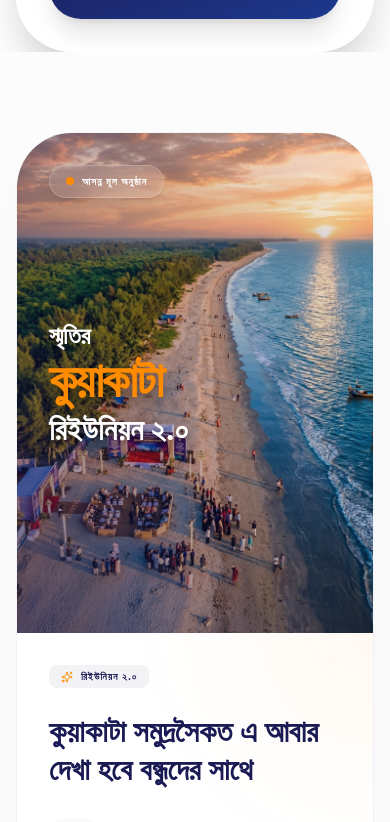
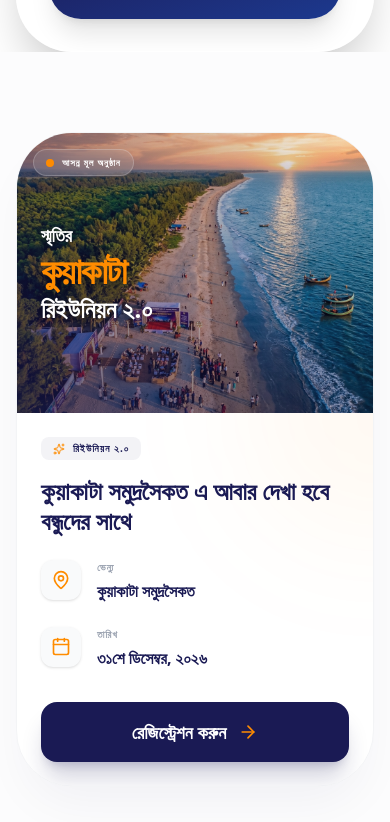
Before and after one commit to EasinArafatDeveloper/ns-reunion-2022, a Next.js app: page / in a window 390 px wide. Shown: the part 1000-1822 px from the top of the page. Built offline with nearby package versions, Linux system fonts and the light colour scheme; no server answers; the database is empty.

Commit message:
style: Optimize featured event cover image, typography overlay, and padding sizes for a highly polished mobile responsive design

```diff
--- a/src/components/sections/FeaturedEvent.tsx
+++ b/src/components/sections/FeaturedEvent.tsx
@@ -46,40 +46,40 @@ const FeaturedEvent = () => {
           <div className="grid grid-cols-1 lg:grid-cols-12 gap-0">
 
             {/* Left Side: Cover Image with Text Overlay */}
-            <div className="lg:col-span-5 relative h-[400px] lg:h-auto min-h-[500px] group">
+            <div className="lg:col-span-5 relative h-[280px] sm:h-[350px] lg:h-auto lg:min-h-[500px] group overflow-hidden">
               <img
                 src={data.image || '/reunion_kuakata_cover.png'}
                 alt="Featured Event"
                 className="absolute inset-0 w-full h-full object-cover group-hover:scale-105 transition-transform duration-1000"
               />
-              <div className="absolute inset-0 bg-gradient-to-tr from-primary/60 via-primary/20 to-transparent" />
+              <div className="absolute inset-0 bg-gradient-to-tr from-primary/70 via-primary/30 to-transparent" />
 
               {/* Reference Style Text Overlay */}
-              <div className="absolute inset-0 flex flex-col items-start justify-center p-8 md:p-12 select-none">
+              <div className="absolute inset-0 flex flex-col items-start justify-center p-6 sm:p-8 lg:p-12 select-none">
                 <motion.div
                   initial={{ opacity: 0, x: -30 }}
                   whileInView={{ opacity: 1, x: 0 }}
                   viewport={{ once: true }}
                   className="space-y-0"
                 >
-                  <p className="text-white text-2xl md:text-4xl font-black drop-shadow-[0_4px_4px_rgba(0,0,0,0.5)] mb-1">
+                  <p className="text-white text-lg sm:text-2xl lg:text-4xl font-black drop-shadow-[0_3px_3px_rgba(0,0,0,0.5)] mb-1">
                     {language === 'bn' ? 'স্মৃতির' : 'Memories of'}
                   </p>
-                  <h3 className="text-secondary text-5xl md:text-7xl font-black drop-shadow-[0_8px_8px_rgba(0,0,0,0.5)] uppercase tracking-tighter leading-none mb-2">
+                  <h3 className="text-secondary text-4xl sm:text-5xl lg:text-7xl font-black drop-shadow-[0_6px_6px_rgba(0,0,0,0.5)] uppercase tracking-tighter leading-none mb-1 lg:mb-2">
                     {language === 'bn' ? (data.location_bn.split(' ')[0]) : (data.location_en.split(' ')[0])}
                   </h3>
                   <div className="flex justify-end w-full">
-                    <p className="text-white text-3xl md:text-5xl font-black drop-shadow-[0_4px_4px_rgba(0,0,0,0.5)]">
+                    <p className="text-white text-2xl sm:text-3xl lg:text-5xl font-black drop-shadow-[0_3px_3px_rgba(0,0,0,0.5)]">
                       {language === 'bn' ? data.title_bn : data.title_en}
                     </p>
                   </div>
                 </motion.div>
               </div>
 
-              <div className="absolute top-8 left-8">
-                <div className="px-4 py-2 bg-white/10 backdrop-blur-md border border-white/20 rounded-full flex items-center gap-2 shadow-lg">
+              <div className="absolute top-4 left-4 sm:top-6 sm:left-6 lg:top-8 lg:left-8">
+                <div className="px-3 py-1.5 sm:px-4 sm:py-2 bg-white/10 backdrop-blur-md border border-white/20 rounded-full flex items-center gap-2 shadow-lg">
                   <div className="w-2 h-2 bg-secondary rounded-full animate-pulse" />
-                  <span className="text-[10px] font-black text-white uppercase tracking-widest">
+                  <span className="text-[9px] sm:text-[10px] font-black text-white uppercase tracking-widest">
                     {language === 'bn' ? 'আসন্ন মূল অনুষ্ঠান' : 'Upcoming Main Event'}
                   </span>
                 </div>
@@ -87,45 +87,45 @@ const FeaturedEvent = () => {
             </div>
 
             {/* Right Side: Content */}
-            <div className="lg:col-span-7 p-8 md:p-12 lg:p-16 flex flex-col justify-center relative overflow-hidden">
+            <div className="lg:col-span-7 p-6 sm:p-10 lg:p-16 flex flex-col justify-center relative overflow-hidden">
               <div className="absolute top-0 right-0 w-64 h-64 bg-secondary/5 rounded-full -mr-32 -mt-32 blur-3xl" />
 
               <div className="relative">
-                <div className="inline-flex items-center gap-2 px-3 py-1 bg-primary/5 rounded-lg text-primary font-black text-[10px] tracking-widest uppercase mb-6">
+                <div className="inline-flex items-center gap-2 px-3 py-1 bg-primary/5 rounded-lg text-primary font-black text-[10px] tracking-widest uppercase mb-4 lg:mb-6">
                   <Sparkles className="w-3 h-3 text-secondary" />
                   {language === 'bn' ? data.title_bn : data.title_en}
                 </div>
 
-                <h2 className="text-3xl md:text-5xl font-black text-primary mb-8 leading-tight">
+                <h2 className="text-2xl sm:text-3xl lg:text-5xl font-black text-primary mb-6 lg:mb-8 leading-tight">
                   {language === 'bn'
                     ? `${data.location_bn} এ আবার দেখা হবে বন্ধুদের সাথে`
                     : `Meeting friends again at the shores of ${data.location_en}`}
                 </h2>
 
-                <div className="grid grid-cols-1 md:grid-cols-2 gap-8 mb-12">
+                <div className="grid grid-cols-1 sm:grid-cols-2 gap-6 sm:gap-8 mb-8 lg:mb-12">
                   <div className="flex items-start gap-4 group">
-                    <div className="w-12 h-12 bg-gray-50 rounded-2xl flex items-center justify-center text-secondary group-hover:bg-secondary group-hover:text-white transition-all shadow-sm">
-                      <MapPin className="w-6 h-6" />
+                    <div className="w-10 h-10 sm:w-12 sm:h-12 bg-gray-50 rounded-xl sm:rounded-2xl flex items-center justify-center text-secondary group-hover:bg-secondary group-hover:text-white transition-all shadow-sm">
+                      <MapPin className="w-5 h-5 sm:w-6 sm:h-6" />
                     </div>
                     <div>
                       <p className="text-[10px] font-black text-gray-400 uppercase tracking-widest mb-1">
                         {language === 'bn' ? 'ভেন্যু' : 'Location'}
                       </p>
-                      <p className="text-lg font-bold text-primary">
+                      <p className="text-base sm:text-lg font-bold text-primary">
                         {language === 'bn' ? data.location_bn : data.location_en}
                       </p>
                     </div>
                   </div>
 
                   <div className="flex items-start gap-4 group">
-                    <div className="w-12 h-12 bg-gray-50 rounded-2xl flex items-center justify-center text-secondary group-hover:bg-secondary group-hover:text-white transition-all shadow-sm">
-                      <Calendar className="w-6 h-6" />
+                    <div className="w-10 h-10 sm:w-12 sm:h-12 bg-gray-50 rounded-xl sm:rounded-2xl flex items-center justify-center text-secondary group-hover:bg-secondary group-hover:text-white transition-all shadow-sm">
+                      <Calendar className="w-5 h-5 sm:w-6 sm:h-6" />
                     </div>
                     <div>
                       <p className="text-[10px] font-black text-gray-400 uppercase tracking-widest mb-1">
                         {language === 'bn' ? 'তারিখ' : 'Date'}
                       </p>
-                      <p className="text-lg font-bold text-primary">
+                      <p className="text-base sm:text-lg font-bold text-primary">
                         {language === 'bn' ? data.date_bn : data.date_en}
                       </p>
                     </div>
@@ -135,16 +135,14 @@ const FeaturedEvent = () => {
                 <div className="flex flex-col sm:flex-row items-center gap-6">
                   <Link href="/register" className="w-full sm:w-auto">
                     <motion.button
-                      whileHover={{ scale: 1.05, x: 5 }}
-                      whileTap={{ scale: 0.95 }}
-                      className="px-10 py-5 bg-primary text-white rounded-2xl font-black text-xl shadow-xl shadow-primary/20 flex items-center justify-center gap-3 w-full"
+                      whileHover={{ scale: 1.03, x: 3 }}
+                      whileTap={{ scale: 0.98 }}
+                      className="px-8 py-4 sm:px-10 sm:py-5 bg-primary text-white rounded-2xl font-black text-lg sm:text-xl shadow-xl shadow-primary/20 flex items-center justify-center gap-3 w-full"
                     >
                       <span>{language === 'bn' ? 'রেজিস্ট্রেশন করুন' : 'Register Now'}</span>
-                      <ArrowRight className="w-6 h-6 text-secondary" />
+                      <ArrowRight className="w-5 h-5 sm:w-6 sm:h-6 text-secondary" />
                     </motion.button>
                   </Link>
-
-
                 </div>
               </div>
             </div>
```
Also changed, not shown: src/app/register/page.tsx (+36 -8 lines), 1 other file (tests, documents, lock files or other folders).
